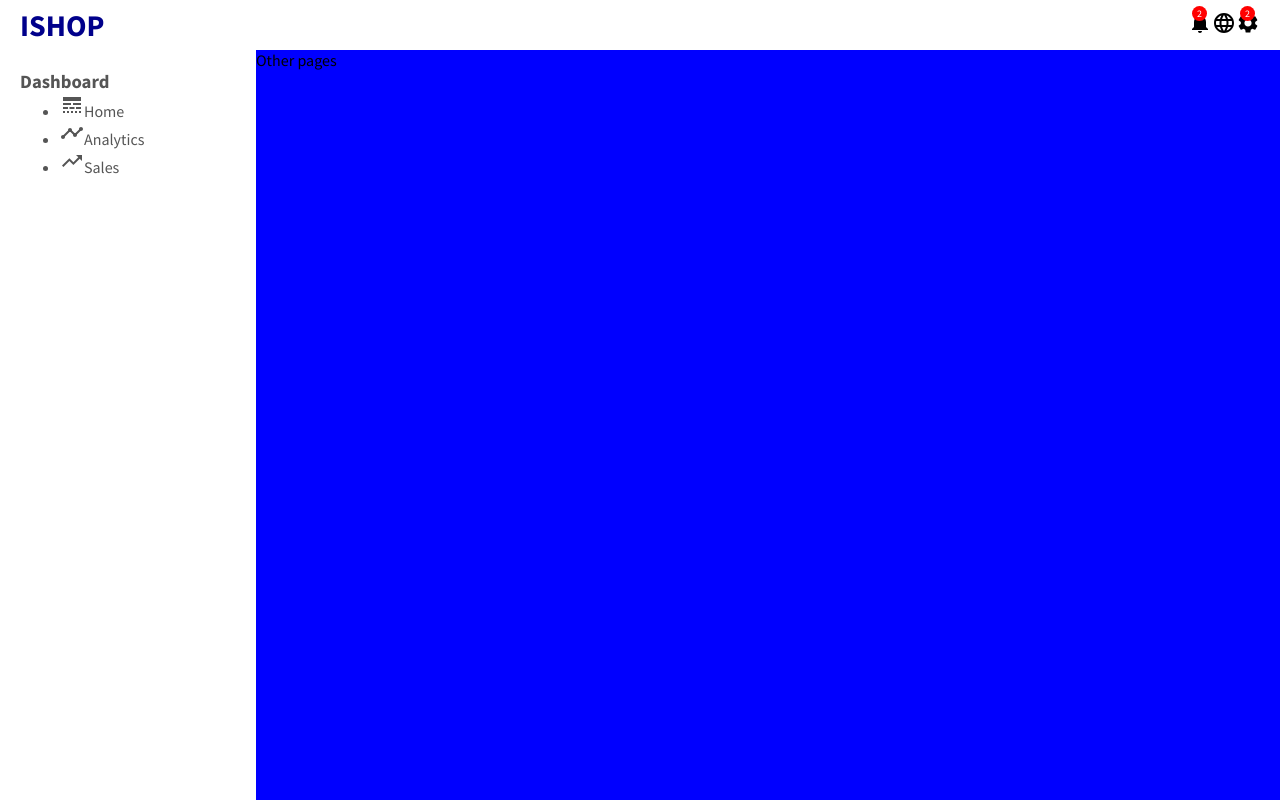
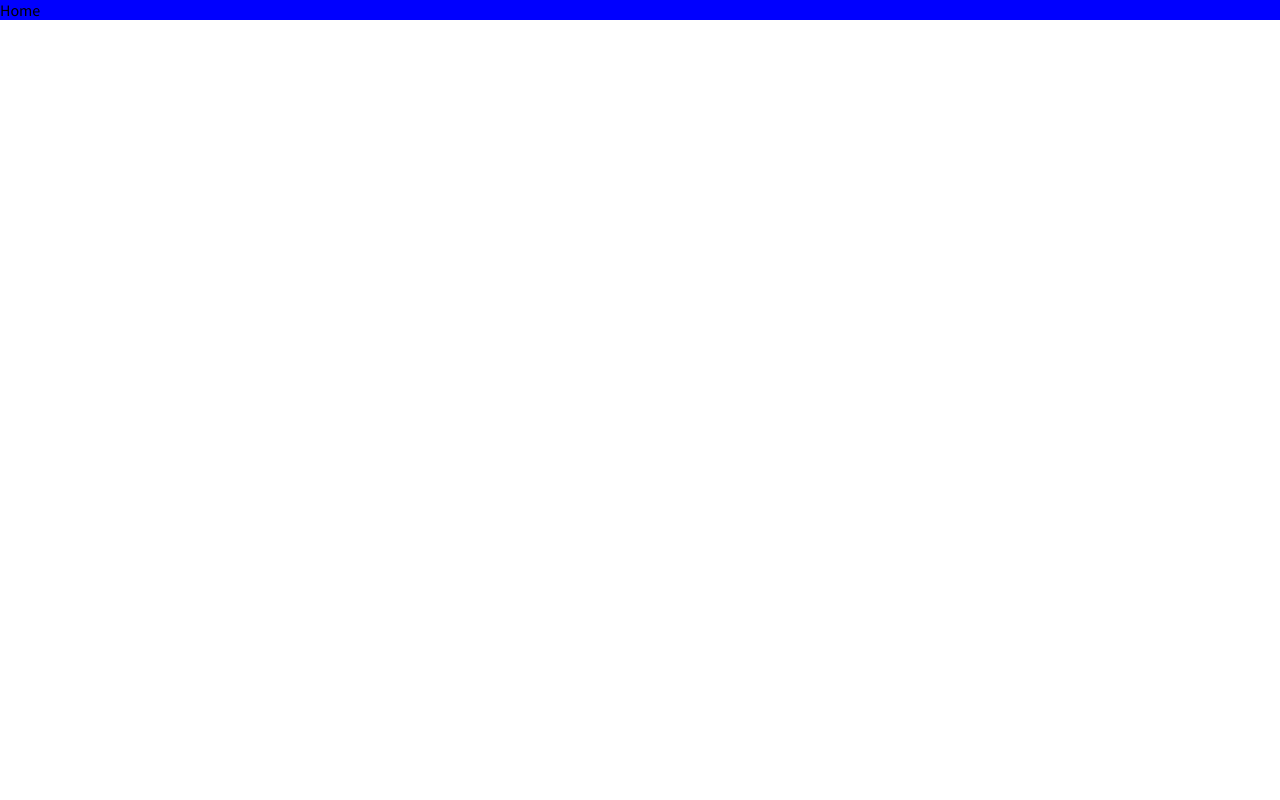
Before and after one commit to chihabSD/ishopadmin, a React (Create React App) app: page / in a window 1280 px wide. Built offline with nearby package versions, Linux system fonts and the light colour scheme.

Commit message:
adding react router dom

```diff
--- a/package.json
+++ b/package.json
@@ -11,10 +11,13 @@
     "@testing-library/jest-dom": "^5.16.5",
     "@testing-library/react": "^13.3.0",
     "@testing-library/user-event": "^13.5.0",
+    "node-sass": "^7.0.1",
     "react": "^18.2.0",
     "react-dom": "^18.2.0",
+    "react-router-dom": "^6.3.0",
     "react-scripts": "5.0.1",
     "recharts": "^2.1.13",
+    "sass": "^1.54.3",
     "web-vitals": "^2.1.4"
   },
   "scripts": {
--- a/src/App.js
+++ b/src/App.js
@@ -1,16 +1,26 @@
-import SideBar from "./components/sidebar/index.js";
-import TopBar from "./components/topBar.js";
-import './app.css'
-function App() {
+import React from 'react'
+import Home from './pages/Home'
+
+const App = () => {
   return (
-    <div>
-      <TopBar />
-      <div className="container">
-        <SideBar />
-        <div className="others">Other pages</div>
-      </div>
-    </div>
-  );
+    <div><Home /></div>
+  )
 }
 
-export default App;
+export default App
+// import SideBar from "./components/sidebar/index.js";
+// import TopBar from "./components/topBar.js";
+// import './app.css'
+// function App() {
+//   return (
+//     <div>
+//       <TopBar />
+//       <div className="container">
+//         <SideBar />
+//         <div className="others">Other pages</div>
+//       </div>
+//     </div>
+//   );
+// }
+
+// export default App;
--- a/src/app.css
+++ b/src/app.css
@@ -4,5 +4,5 @@
 }
 .others {
     flex: 4;
-    background-color: blue;
+    background-color: white;
 }
--- a/src/components/sidebar/index.js
+++ b/src/components/sidebar/index.js
@@ -6,23 +6,24 @@ const SideBar = () => {
     <div className="sidebar">
       <div className="sidebarWrapper">
         <div className="sidebarmenu">
-          <h3>Dashboard</h3>
+          <h3 className="sidebarTitle">Dashboard</h3>
           <ul className="sidebarList">
             <li className="sidebarListItem">
-              <LineStyle />
+              <LineStyle className="sidebarIcon" />
               Home
             </li>
             <li className="sidebarListItem">
-              <Timeline />
+              <Timeline className="sidebarIcon"/>
               Analytics
             </li>
 
             <li className="sidebarListItem">
-              <TrendingUp />
+              <TrendingUp className="sidebarIcon"/>
               Sales
             </li>
           </ul>
         </div>
+
       </div>
     </div>
   );
--- a/src/components/sidebar/sidebar.css
+++ b/src/components/sidebar/sidebar.css
@@ -12,3 +12,29 @@
     padding: 20px;
     color: #555;
 }
+.sidebarMenu {
+    margin-bottom: 10px;
+
+}
+.sidebarTitle {
+    font-size: 13px;
+    color: rgb(187, 186, 186);
+}
+.sidebarList {
+    list-style: none;
+    padding: 5px;
+}
+.sidebarListItem {
+    padding: 5px;
+    cursor: pointer;
+    display: flex;
+    align-items: center ;
+    border-radius: 10px;
+}
+.sidebarListItem.active, .sidebarListItem:hover{
+    background-color: rgb(240, 2240, 255);
+}
+.sidebarIcon {
+    margin-right: 5px;
+    font-style: 10px;
+}
--- a/src/index.js
+++ b/src/index.js
@@ -1,10 +1,13 @@
-import React from 'react';
-import ReactDOM from 'react-dom/client';
-import App from './App';
+import React from "react";
+import ReactDOM from "react-dom";
+import App from "./App";
+import { BrowserRouter as Router } from "react-router-dom";
 
-const root = ReactDOM.createRoot(document.getElementById('root'));
+const container = document.getElementById("root");
+const root = ReactDOM.createRoot(container);
 root.render(
-  <React.StrictMode>
+  <Router>
     <App />
-  </React.StrictMode>
+  </Router>
+  // document.getElementById("root")
 );
--- /dev/null
+++ b/src/pages/Home/home.scss
@@ -0,0 +1,3 @@
+.home {
+    background-color: blue;
+}
--- /dev/null
+++ b/src/pages/Home/index.js
@@ -0,0 +1,9 @@
+import React from 'react'
+import "./home.scss"
+const Home = () => {
+  return (
+    <div className='home'>Home</div>
+  )
+}
+
+export default Home
```
Also changed, not shown: src/pages/Auth/Login.js (added), 1 other file (tests, documents, lock files or other folders).
